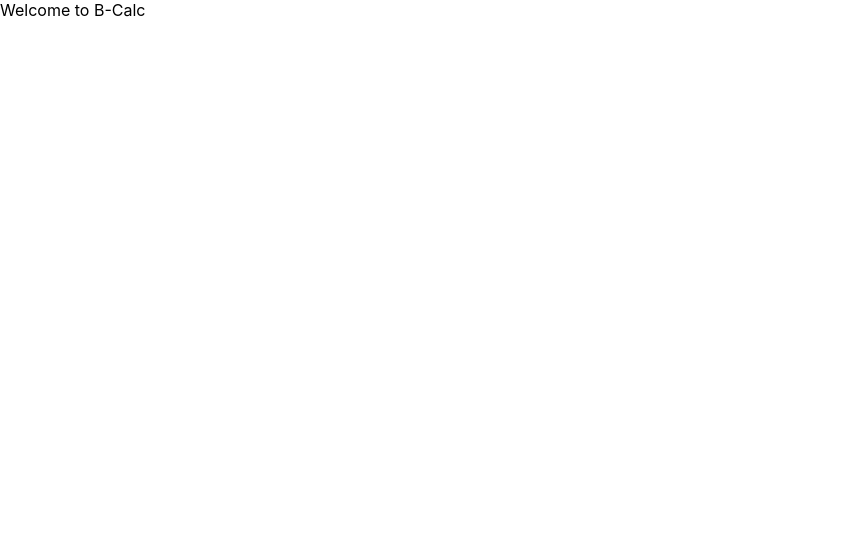
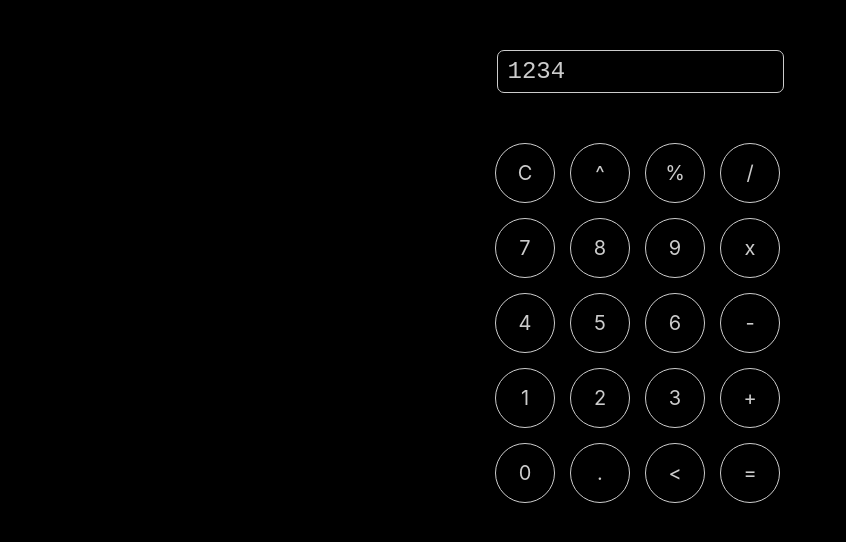
Before and after one commit to codotronix/bcalc, a React (Create React App) app: page / in a window 1280 px wide. Shown: the top 542 px of the page, without its empty margins (0-846 px from the left). Built offline with nearby package versions, Linux system fonts and the light colour scheme.

Commit message:
btns wip

```diff
--- a/craco.config.js
+++ b/craco.config.js
@@ -1,11 +1,11 @@
-const {ModuleFederationPlugin} = require("webpack").container;
+const { ModuleFederationPlugin } = require("webpack").container;
 const ExternalTemplateRemotesPlugin = require("external-remotes-plugin");
 
 module.exports = {
   webpack: {
     configure: {
       output: {
-                publicPath: "https://barick.in/bcalc/",
+        publicPath: "https://codotronix.github.io/bcalc/",
       },
       entry: './src/index.js',
       plugins: [
--- a/package.json
+++ b/package.json
@@ -8,6 +8,7 @@
     "@testing-library/jest-dom": "^5.17.0",
     "@testing-library/react": "^13.4.0",
     "@testing-library/user-event": "^13.5.0",
+    "clsx": "^2.0.0",
     "external-remotes-plugin": "^1.0.0",
     "gh-pages": "^6.0.0",
     "react": "^18.2.0",
--- a/src/App.css
+++ b/src/App.css
@@ -0,0 +1,4 @@
+.App {
+    width: 100vw;
+    height: 100vh;
+}
--- /dev/null
+++ b/src/components/calculator/Buttons.jsx
@@ -0,0 +1,29 @@
+import styles from "./Calc.module.css"
+
+const BUTTON_CHARS_NUMS = [
+    'C', '^', '%', '/',
+    7, 8, 9, 'x',
+    4, 5, 6, '-',
+    1, 2, 3, '+',
+    0, '.', '<', '='
+]
+
+const Buttons = props => {
+
+    const onClick = k => {
+        alert('Not yet implemented...')
+    }
+
+    return (
+        <div className={styles.btnsPanel}>
+            {
+                BUTTON_CHARS_NUMS.map(b =>
+                <div key={b} className={styles.btn} onClick={onClick}>
+                    { b }
+                </div>)
+            }
+        </div>
+    )
+}
+
+export default Buttons
--- a/src/components/calculator/Calc.jsx
+++ b/src/components/calculator/Calc.jsx
@@ -1,8 +1,17 @@
+import styles from "./Calc.module.css"
+import Display from "./Display"
+import Buttons from "./Buttons"
 
 const Calc = () => {
     return (
-        <div>
-            Welcome to B-Calc
+        <div className={styles.root}>
+            <div className={styles.innerContiner}>
+
+                <Display txt="1234" />
+
+                <Buttons />
+
+            </div>
         </div>
     )
 }
--- /dev/null
+++ b/src/components/calculator/Calc.module.css
@@ -0,0 +1,44 @@
+:root {
+    --calc-color-fg: #ccc
+}
+.root {
+    background: #000;
+    color: var(--calc-color-fg);
+    height: 100%;
+    width: 100%;
+}
+.innerContiner {
+    width: 350px;
+    /* border: 1px solid var(--calc-color-fg); */
+    min-height: 550px;
+    margin: 0 auto;
+    padding-top: 50px;
+}
+.display {
+    border: 1px solid var(--calc-color-fg);
+    font-size: 24px;
+    font-family: monospace;
+    padding: 7px 10px;
+    width: 82%;
+    margin: 0 auto;
+    display: block;
+    border-radius: 7px;
+}
+.btnsPanel {
+    display: grid;
+    grid-template-columns: 1fr 1fr 1fr 1fr;
+    width: 290px;
+    gap: 15px 10px;
+    margin: 0 auto;
+    margin-top: 50px;
+}
+.btnsPanel .btn {
+    font-size: 20px;
+    border: 1px solid var(--calc-color-fg);
+    height: 60px;
+    width: 60px;
+    border-radius: 50%;
+    display: flex;
+    justify-content: center;
+    align-items: center;
+}
--- /dev/null
+++ b/src/components/calculator/Display.jsx
@@ -0,0 +1,11 @@
+import styles from "./Calc.module.css"
+
+const Display = ({ txt }) => {
+    return (
+        <div className={styles.display}>
+            {txt}
+        </div>
+    )
+}
+
+export default Display
```
Also changed, not shown: 1 other file (tests, documents, lock files or other folders). Lines whose indentation alone changed are shown as unchanged.
